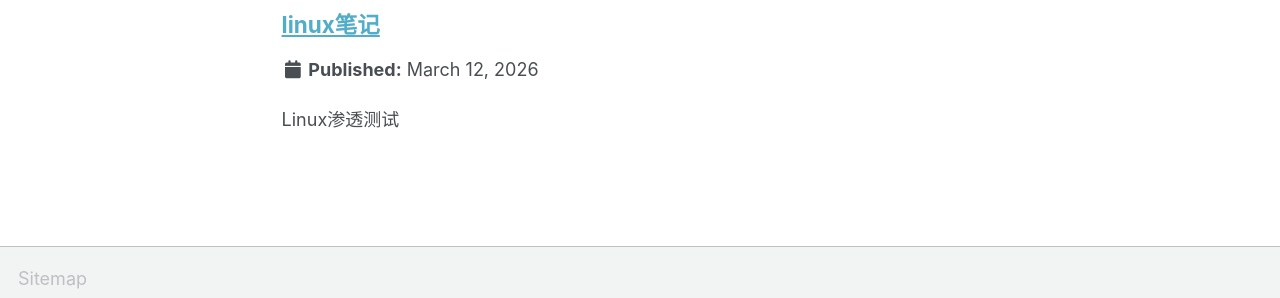
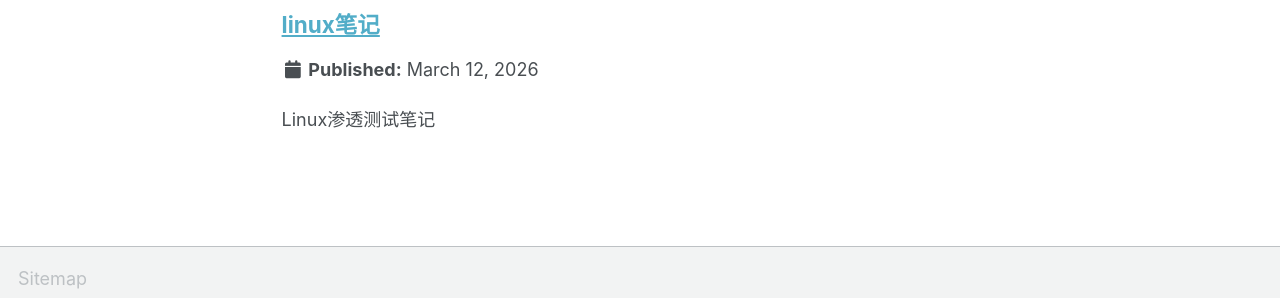
Before and after one commit to zhixiang-lin/zhixiang.github.io, a Jekyll site: the page built from _pages/portfolio.html, in a window 1280 px wide and 1015 px high. Shown: the part 631-929 px from the top of the window. Built offline with Jekyll 4.4.1, drawn with Linux system fonts in a browser that asks for light colours; some web fonts are replaced; a script bundle is joined from its source files by our own code; library files that are not in the unit come from our copies.

Commit message:
Update portfolio-3.md

```diff
--- a/_portfolio/portfolio-3.md
+++ b/_portfolio/portfolio-3.md
@@ -1,7 +1,7 @@
 ---
+excerpt: "Linux渗透测试笔记"
 title: "linux笔记"
-excerpt: "Linux渗透测试"
-collection: portfolio
+collection: Linux渗透
 ---
 渗透测试一般流程（linux独立机）
 注意网页端源码
```
